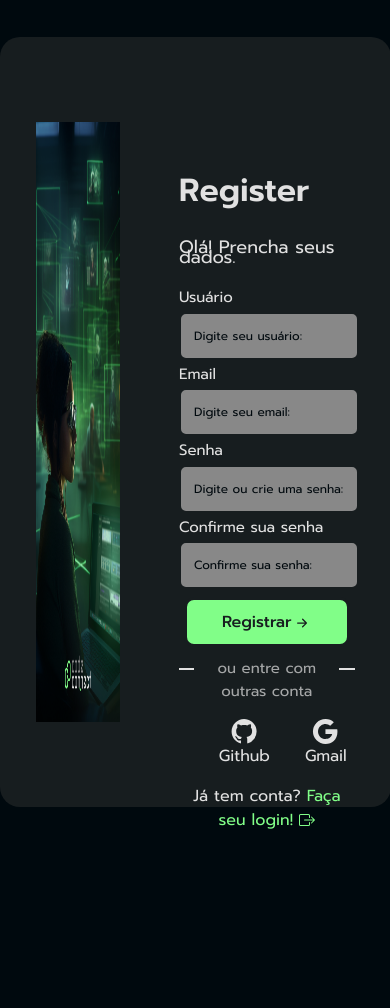
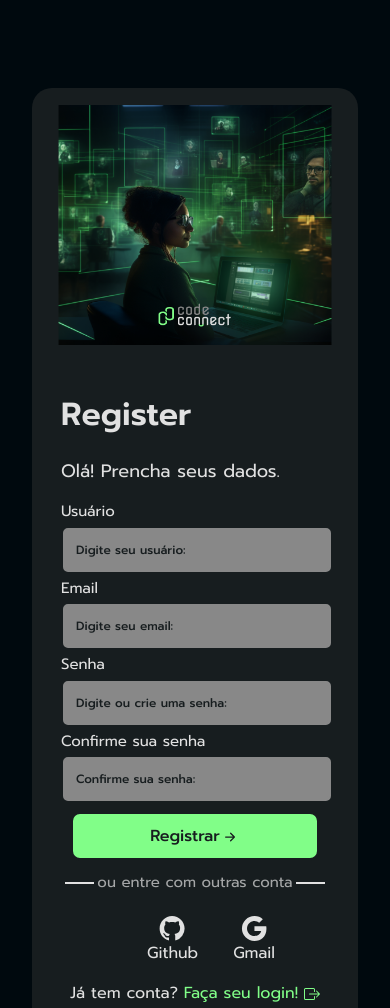
Before and after one commit to thalles-j/code-connect, a plain HTML site: page register.html in a window 390 px wide. Shown: the top 1008 px of the page. Before the commit the page ends 844 px from the top, so only its background shows below. Drawn offline with nearby package versions, Linux system fonts and the light colour scheme.

Commit message:
responsividade login e register

```diff
--- a/src/style/login.css
+++ b/src/style/login.css
@@ -14,7 +14,6 @@ body{
     background-color: var(--background-color);
     color: var(--text-color);
     font-family: var(--font-family);
-
     display: flex;
     justify-content: center;
     align-items: start;
@@ -29,8 +28,6 @@ section{
     display: flex;
     align-self: center;
     justify-content: center;
-
-
 }
 main {
     display: flex;
@@ -101,7 +98,8 @@ input{
     border: solid var(--secondary-color);
 }
 input::placeholder{
-    color: var(--text-color);
+    color: var(--itens-background);
+    font-weight: 500;
 }
 input:focus{
     border: solid var(--primary-color);
--- a/src/style/register.css
+++ b/src/style/register.css
@@ -14,12 +14,10 @@ body{
     background-color: var(--background-color);
     color: var(--text-color);
     font-family: var(--font-family);
-
     display: flex;
     justify-content: center;
     align-items: start;
     height: 100vh;
-
     padding: 56px 0;
 }
 section{
@@ -28,11 +26,9 @@ section{
     margin: 10px;
     width: 800px;
     display: flex;
-    height: 770px;
+    height: 720px;
     align-self: center;
     justify-content: center;
-
-
 }
 main {
     display: flex;
@@ -52,17 +48,16 @@ main {
     display: flex;
 }
 .container-img img {
-    width: 650px;
+    width: 407px;
     max-width: 100%;
     height: auto;
 }
 
 #fundoLogo{
-    width: 450px;
-    height: 600px;
+    width: 400px;
+    height: 580px;
 }
 .container-main{
-    height: 500px;
     width: 50%;
     margin: 1rem;
     display: flex;
@@ -104,7 +99,8 @@ input{
     border: solid var(--secondary-color);
 }
 input::placeholder{
-    color: var(--background-color);
+    color: var(--itens-background);
+    font-weight: 500;
 }
 input:focus{
     border: solid var(--primary-color);
@@ -220,3 +216,102 @@ hr{
 .container-login a:hover{
     opacity: 0.8;
 }
+
+@media(max-width:730px){
+    body{
+        height: auto;
+    }
+    section{
+        border-radius: 20px;
+        background-color: var(--itens-background);
+        margin: 2rem;
+        width: 650px;
+        height: 1184px;
+
+    }
+    main {
+        display: flex;
+        flex-wrap: wrap;
+        justify-content: center;
+        align-items: center;
+        height: 900px;
+        padding: 00px;
+        gap: 0;
+    }
+    #fundoLogo{
+        width: 505px;
+        height: 415px;
+        margin: 0;
+        content: url('/src/img/imgRegister730.png');
+    }
+    .container-img {
+        margin: 1rem;
+        align-items: center;
+        justify-content: center;
+        max-width: 100%;
+        width: 500px;
+        height: 500px;
+        display: flex;
+    }
+    .container-img img {
+        width: 100%;
+        max-width: 100%;
+        height: auto;
+
+    }
+    .container-request{
+        width: 100%;
+    }
+    .container p{
+        margin: 2rem 0;
+    }
+    .container-request p a{
+        font-size: 17px;
+        margin: 30px 0;
+    }
+}
+
+@media(max-width:450px){
+    section{
+        margin: 2rem;
+        border-radius: 20px;
+        background-color: var(--itens-background);
+        height: 1134px;
+
+    }
+    main {
+        display: flex;
+        flex-wrap: wrap;
+        justify-content: center;
+        align-items: center;
+        height: 950px;
+        padding: 00px;
+        gap: 2px;
+        max-width: 300px;
+    }
+    #fundoLogo{
+        width: auto;
+        height: 240px;
+        margin: 0;
+    }
+    .container-img {
+        margin: 0;
+        align-items: center;
+        justify-content: center;
+        max-width: 300px;
+        width: auto;
+        height: auto;
+        display: flex;
+    }
+    .container-img img {
+        width: 100%;
+        max-width: 100%;
+        height: 100%;
+    }
+    .container-main{
+        width: 100%;
+        margin: 1rem;
+        display: flex;
+        flex-direction: column;
+    }
+}
--- a/src/style/style.css
+++ b/src/style/style.css
@@ -380,38 +380,51 @@ textarea{
 
 }
 @media(max-width:992px){
+    body{
+        height: 100vh;
+    }
     aside{
         display: none;
     }
-    .fixedBar{
-        display: flex;
-        position: absolute;
-        bottom: 0;
+    .container-fixedBar{
+        display: block;
+        position: fixed;
+        bottom: 0; /* Fixa a barra na parte inferior */
         left: 0;
-        width: 100%;
+        width: 100%; /* Ocupa toda a largura da tela */
         background-color: #333;
         color: white;
         text-align: center;
         padding: 10px 0;
-        z-index: 1000;
+        z-index: 1000; /* Garante que ela fique no topo de outros elementos */
     }
-    .fixedBar nav{
+    .fixedBar{
         display: inline-flex;
-        width: 100%;
+    }
+    .fixedBar ul{
+        display: inline-flex;
+        width: 100px;
+        height: auto;
+        align-items: center;
         justify-content: center;
     }
+    .fixedBar li{
+        width: 80px;
+    }
     .fixedBar li a{
-        width: 15px;
-
+        font-size: 10px;
+        width: 50px;
+        text-decoration: none;
         text-align: center;
         margin: 0 8px;
         color: var(--text-color);
         transition: ease-in-out 300ms;
     }
+    .fixedBar img{
+        width: 33px;
+    }
     .fixedBar-links{
-        display: inline-flex;
-        margin: 1rem;
-        gap: 40px;
+        gap: 5px;
         text-align: center;
         list-style-type: none;
 
```
Also changed, not shown: index.html (+7 -9 lines), src/script/index.js (+71 -33 lines), src/img/imgRegister730.png (added).
